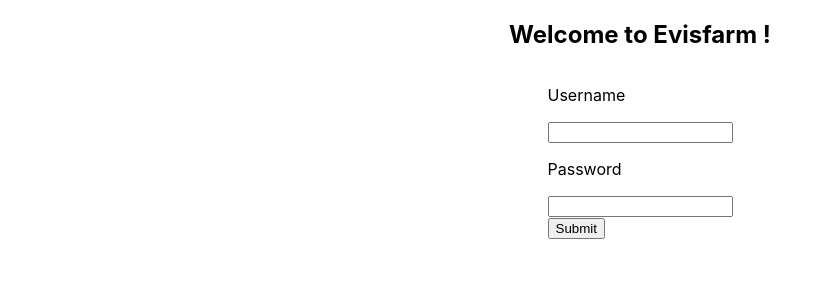
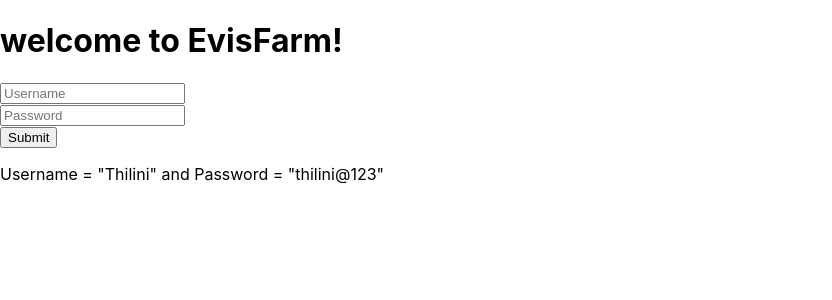
Before and after one commit to thilinianuradha/evisfarm-ui, a React (Create React App) app in the folder evisfarm/: page /Login in a window 1280 px wide. Shown: the top 300 px of the page, without its empty margins (0-832 px from the left). Built offline with nearby package versions, Linux system fonts and the light colour scheme.

Commit message:
new commits

```diff
--- a/evisfarm/src/App.js
+++ b/evisfarm/src/App.js
@@ -8,9 +8,9 @@
 function App() {
   return <Router>
           <Switch>
-            <Route path="/Home" component={Home}/>
-            <Route path="/Login" component={Login}/>
-            <Route path="/Profile" component={Profile}/>
+            <Route exact path="/Home" component={Home}/>
+            <Route exact path="/Login" component={Login}/>
+            <Route exact path="/Profile" component={Profile}/>
           </Switch>
         </Router>
 }
--- a/evisfarm/src/Pages/Home.js
+++ b/evisfarm/src/Pages/Home.js
@@ -1,20 +1,15 @@
-import React from 'react'
-import './Home.css';
-import {BrowserRouter as Router, Switch, Route, Link} from "react-router-dom";
-import Login from './Login'
+import React, { Component } from 'react'
+import { Link } from 'react-router-dom'
 
+export default class Home extends Component {
+  render() {
+    return (
+      <div>
+ <h1>EvisFarm</h1>
+ <h2>Welcome to home page!</h2>
+ <Link to="/Login">Login</Link>
 
-function Home() {
-  return (
-    <div className='home'> <h1>EvisFarm</h1>
-    <p>This is "EvisFarm" Home page </p>
-      <Link to="/Login"><button> Login </button></Link>
-                   <Router>
-                   <Switch>
-                <Route path="/Login" component={Login} />
-            </Switch> </Router>
-    </div>
-  )
+      </div>
+    )
+  }
 }
-
-export default Home
--- a/evisfarm/src/Pages/Login.js
+++ b/evisfarm/src/Pages/Login.js
@@ -1,28 +1,54 @@
-import React, { Component} from "react";
-import './Login.css';
-import {BrowserRouter as Router, Switch, Route, Link} from "react-router-dom";
-import Profile from "./Profile";
+import React, { Component } from 'react'
+import { Redirect } from 'react-router-dom'
 
-class Login extends Component
-{
-  render(){
+export default class Login extends Component {
+  constructor(props) {
+    super(props)
+    let loggedIn = false
+    this.state = {
+      Username:"",
+      Password:"",
+      loggedIn
+    }
+    this.onChange = this.onChange.bind(this)
+    this.submitForm = this.submitForm.bind(this)
+  }
+
+  onChange(e){
+    this.setState({
+      [e.target.name] : e.target.value
+    })
+  }
+
+  submitForm(e){
+    e.preventDefault()
+    const {Username, Password} = this.state
+
+    if (Username==="Thilini" && Password==="thilini@123"){
+      localStorage.setItem("token", "hjwgwjhgefwjeghfwjhef")
+      this.setState({
+        loggedIn: true
+      })
+    }
+  }
+
+  render() {
+    if(this.state.loggedIn){
+      return <Redirect to = "/Profile"/>
+    }
     return (
-          <div className="Log">
-              <h2>Welcome to Evisfarm !</h2>
-             <form>
-                <label> <p>Username</p> <input type="text" /> </label>
-                <label> <p>Password</p> <input type="password" /> </label>
-                 <div>
-                   <Link to="/Profile"><button> Submit </button></Link>
-                   <Router>
-                   <Switch>
-                     <Route path="/Profile" component={Profile} />
-                   </Switch>
-                   </Router>
-                   </div>
-                   </form>
-          </div>
-    );
+      <div>
+<h1>welcome to EvisFarm!</h1>
+<form onSubmit={this.submitForm}>
+  <input type="text" placeholder="Username" name="Username" value={this.state.Username} onChange={this.onChange}/>
+  <br/>
+  <input type="Password" placeholder="Password" name="Password" value={this.state.Password} onChange={this.onChange}/>
+  <br></br>
+  <input type="Submit"/>
+
+  <p> Username = "Thilini" and Password = "thilini@123"</p>
+</form>
+      </div>
+    )
+  }
 }
-}
-export default Login;
--- a/evisfarm/src/Pages/Profile.js
+++ b/evisfarm/src/Pages/Profile.js
@@ -1,16 +1,30 @@
-import React from "react";
-import { useHistory } from "react-router";
-import './Profile.css';
+import React, { Component } from 'react'
+import { Link, Redirect} from 'react-router-dom'
 
-function Profile(){
-let history = useHistory();
+export default class Profile extends Component {
+constructor(props){
+    super(props)
+    const token = localStorage.getItem("token")
 
+    let loggedIn = true
+    if (token==null){
+        loggedIn=false
+    }
+    this.state = {
+        loggedIn
+    }
+}
+
+  render() {
+      if(this.state.loggedIn===false){
+          return <Redirect to = "Home" />
+      }
     return (
-        <div className="user_profile"> <h1>welcome user #####</h1>
-        <button onClick={() => {history.push('./Home')}}> Back to Home </button>
+      <div>
+<h1>This is Admin page !</h1>
+<Link to ="/Home">Back to Home</Link>
 
-     </div>
-
-        );
-    }
-    export default Profile;
+      </div>
+    )
+  }
+}
```
Also changed, not shown: 1 other file (tests, documents, lock files or other folders).
